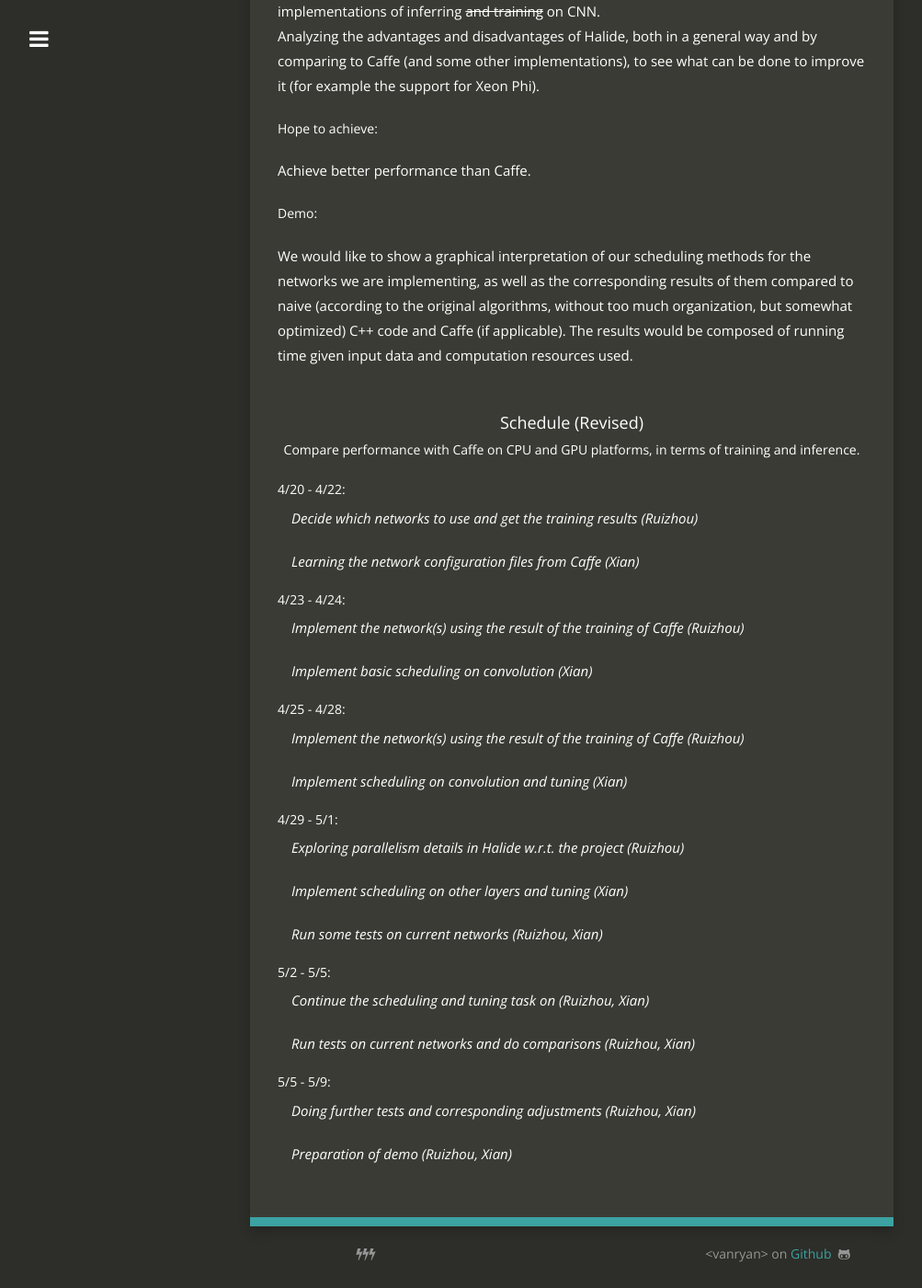
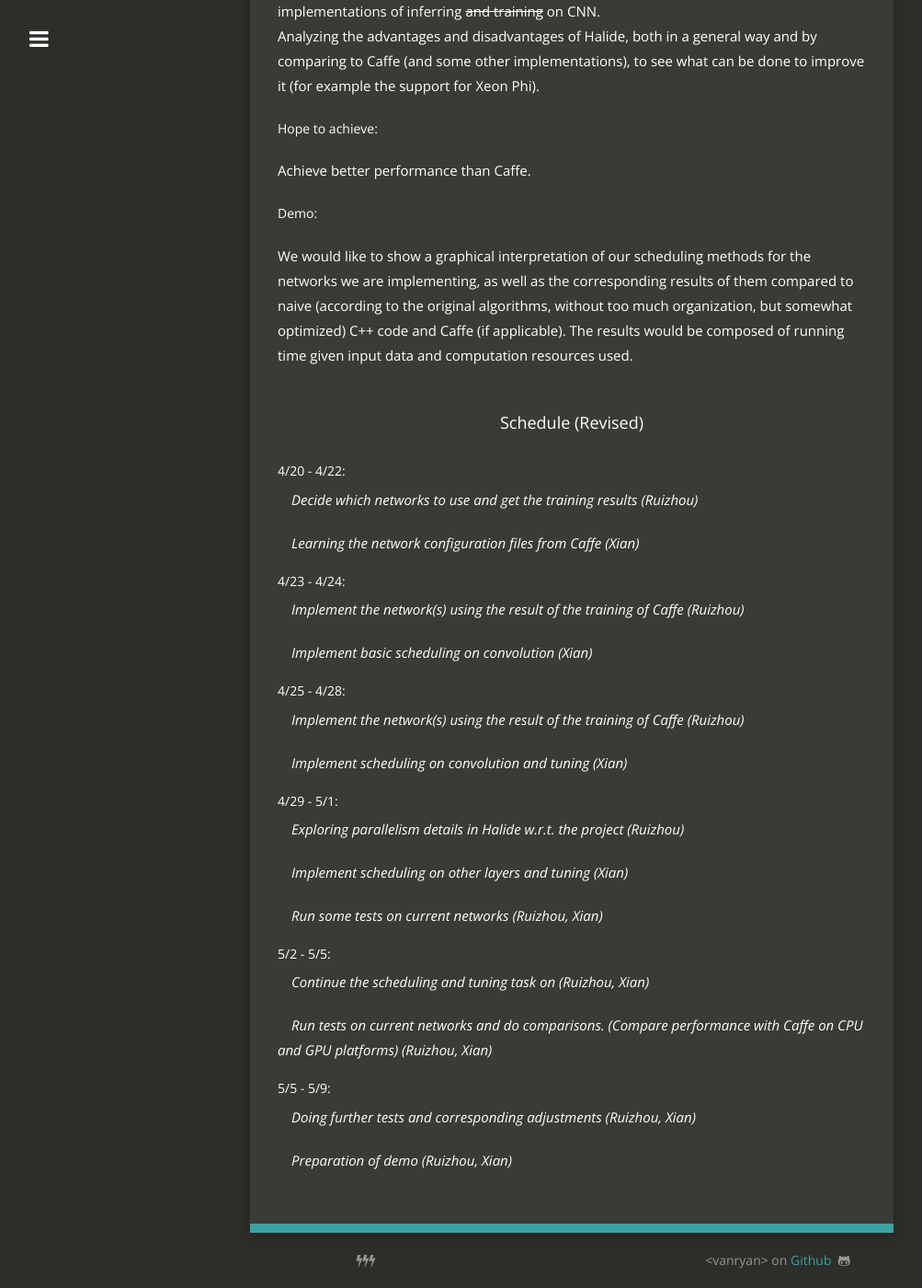
Before and after one commit to vanryan/vanryan.github.io, a Jekyll site: the page built from 15418-checkpoint.html, in a window 1280 px wide and 1400 px high, scrolled down 1824 px. Shown: the whole window at 92% size, without its empty margins (18-1021 px from the left). Built offline with Jekyll 4.4.1, drawn with Linux system fonts in a browser that asks for light colours; nearby versions of some CDN libraries.

Commit message:
418 checkpoint reportv1.1

```diff
--- a/15418-checkpoint.html
+++ b/15418-checkpoint.html
@@ -72,7 +72,7 @@
 </p>
 </div>
 
-<h4>Schedule (Revised)</h4>Compare performance with Caffe on CPU and GPU platforms, in terms of training and inference.
+<h4>Schedule (Revised)</h4>
 <div class="parag-418">
 <h5>
 4/20 - 4/22:</h5>
```
Also changed, not shown: other parts of 15418-checkpoint.html (+1 -1 lines).
